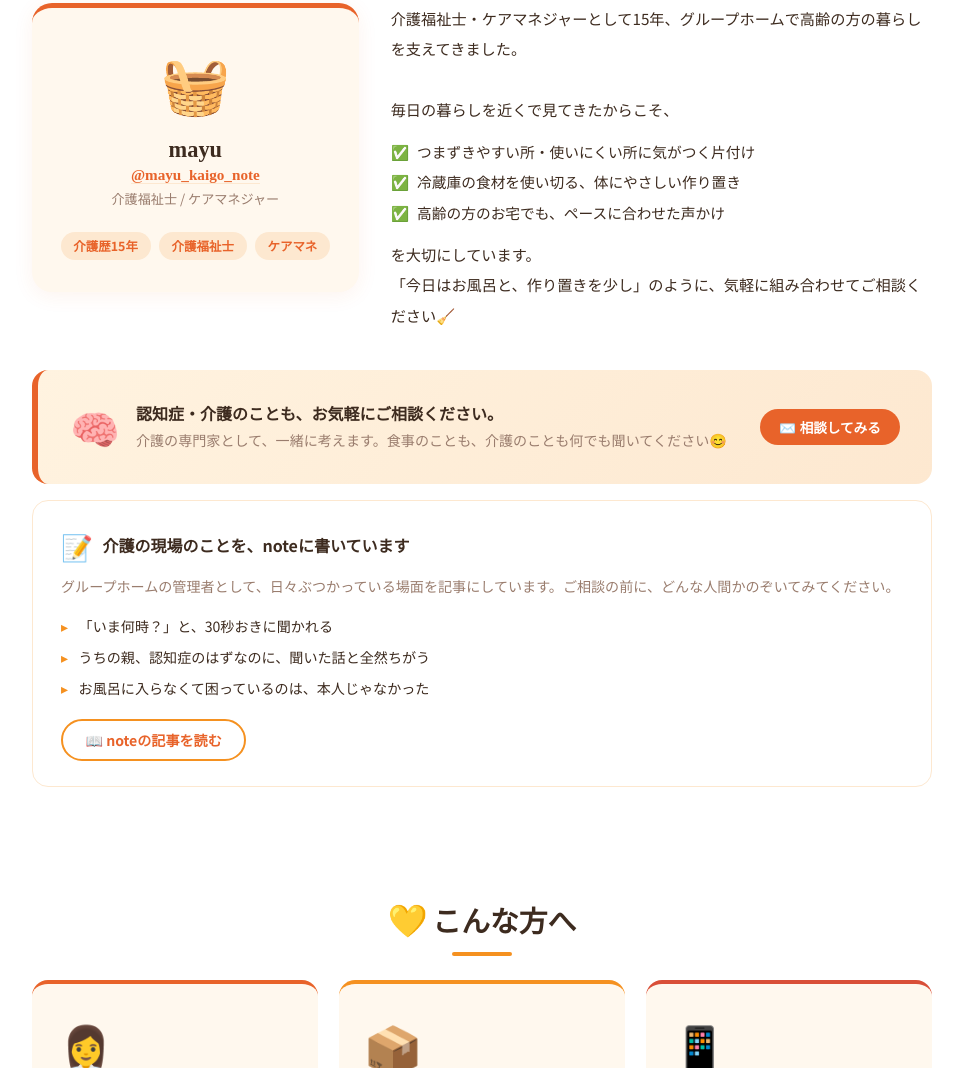
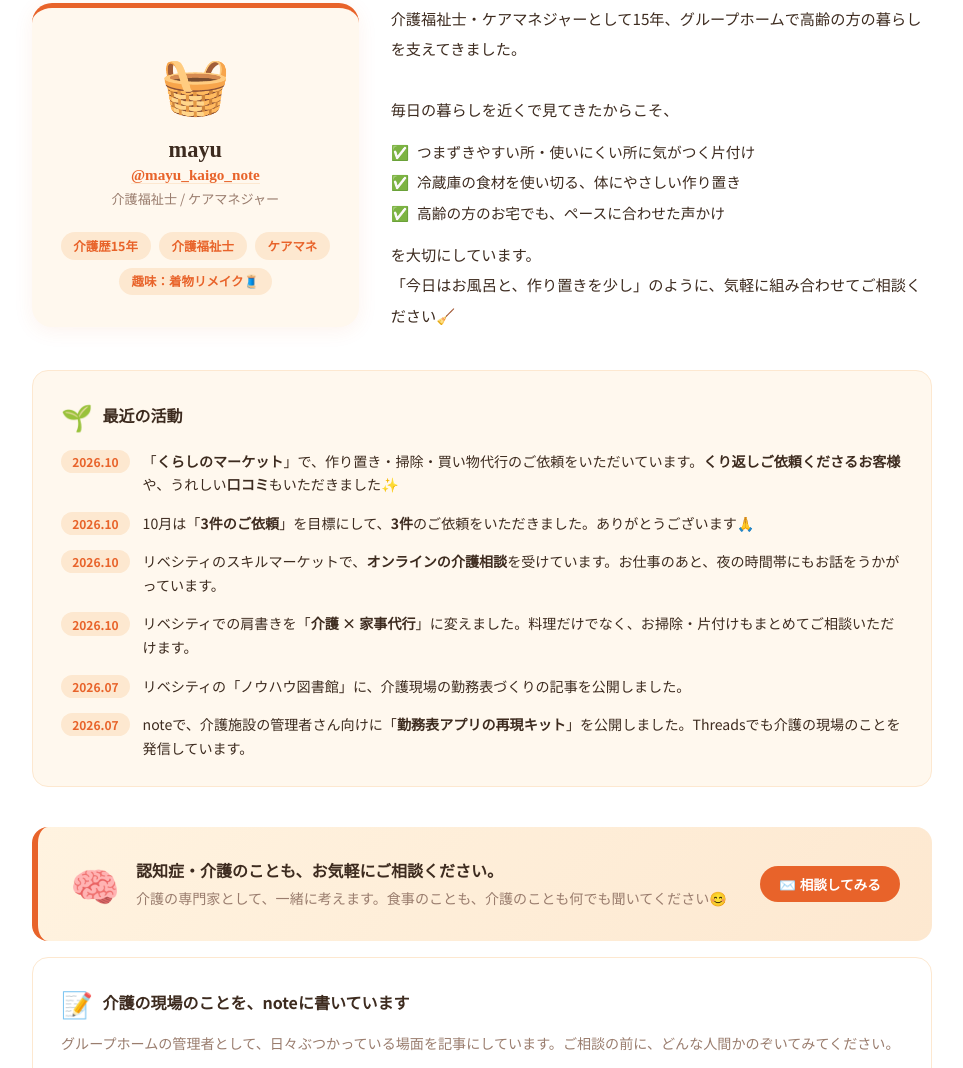
Before and after one commit to sansanmayu-bit/mayu-gohan, a plain HTML site: page index.html in a window 1280 px wide. Shown: the part 873-1941 px from the top of the page, without its empty margins (158-1121 px from the left). Drawn offline with Linux system fonts and the light colour scheme.

Commit message:
自己紹介に「最近の活動」と趣味タグを追加 (#3)
* 自己紹介に「最近の活動」を追加（スキルマーケットの介護相談・肩書き変更・ノウハウ図書館・note公開）

Co-Authored-By: Claude Opus 5.5 <noreply@anthropic.com>
Claude-Session: https://claude.ai/code/session_01WqPALMix6EAXrSS8FtHdot

* リベシティのプロフィールをもとに追加：10月の目標3件を達成・趣味（着物リメイク）のタグ

Co-Authored-By: Claude Opus 5.5 <noreply@anthropic.com>
Claude-Session: https://claude.ai/code/session_01WqPALMix6EAXrSS8FtHdot

* 最近の活動に、くらしのマーケットでの家事代行のご依頼・口コミを追加

Co-Authored-By: Claude Opus 5.5 <noreply@anthropic.com>
Claude-Session: https://claude.ai/code/session_01WqPALMix6EAXrSS8FtHdot

---------

Co-authored-by: Claude <noreply@anthropic.com>

```diff
--- a/index.html
+++ b/index.html
@@ -385,6 +385,7 @@ footer p { font-size: 0.82rem; line-height: 1.8; }
           <span style="background:var(--peach); color:var(--orange); font-size:0.78rem; font-weight:700; padding:0.3rem 0.8rem; border-radius:50px;">介護歴15年</span>
           <span style="background:var(--peach); color:var(--orange); font-size:0.78rem; font-weight:700; padding:0.3rem 0.8rem; border-radius:50px;">介護福祉士</span>
           <span style="background:var(--peach); color:var(--orange); font-size:0.78rem; font-weight:700; padding:0.3rem 0.8rem; border-radius:50px;">ケアマネ</span>
+          <span style="background:var(--peach); color:var(--orange); font-size:0.78rem; font-weight:700; padding:0.3rem 0.8rem; border-radius:50px;">趣味：着物リメイク🧵</span>
         </div>
       </div>
 
@@ -404,6 +405,40 @@ footer p { font-size: 0.82rem; line-height: 1.8; }
           「今日はお風呂と、作り置きを少し」のように、気軽に組み合わせてご相談ください🧹
         </p>
       </div>
+    </div>
+
+    <!-- 最近の活動 ※新しいものを上に足していく -->
+    <div style="margin-top:2.5rem; background:var(--cream); border-radius:16px; padding:1.6rem 1.75rem; border:1.5px solid var(--peach);">
+      <div style="display:flex; align-items:center; gap:0.6rem; margin-bottom:1rem;">
+        <span style="font-size:1.6rem;">🌱</span>
+        <div style="font-weight:700; font-size:1rem; color:var(--brown);">最近の活動</div>
+      </div>
+      <ul style="list-style:none; margin:0; padding:0; display:flex; flex-direction:column; gap:0.9rem;">
+        <li style="display:flex; gap:0.8rem; align-items:flex-start;">
+          <span style="flex-shrink:0; background:var(--peach); color:var(--orange); font-size:0.75rem; font-weight:700; padding:0.2rem 0.7rem; border-radius:50px; white-space:nowrap;">2026.10</span>
+          <span style="font-size:0.88rem; color:var(--brown); line-height:1.7;">「<b>くらしのマーケット</b>」で、作り置き・掃除・買い物代行のご依頼をいただいています。<b>くり返しご依頼くださるお客様</b>や、うれしい<b>口コミ</b>もいただきました✨</span>
+        </li>
+        <li style="display:flex; gap:0.8rem; align-items:flex-start;">
+          <span style="flex-shrink:0; background:var(--peach); color:var(--orange); font-size:0.75rem; font-weight:700; padding:0.2rem 0.7rem; border-radius:50px; white-space:nowrap;">2026.10</span>
+          <span style="font-size:0.88rem; color:var(--brown); line-height:1.7;">10月は「<b>3件のご依頼</b>」を目標にして、<b>3件</b>のご依頼をいただきました。ありがとうございます🙏</span>
+        </li>
+        <li style="display:flex; gap:0.8rem; align-items:flex-start;">
+          <span style="flex-shrink:0; background:var(--peach); color:var(--orange); font-size:0.75rem; font-weight:700; padding:0.2rem 0.7rem; border-radius:50px; white-space:nowrap;">2026.10</span>
+          <span style="font-size:0.88rem; color:var(--brown); line-height:1.7;">リベシティのスキルマーケットで、<b>オンラインの介護相談</b>を受けています。お仕事のあと、夜の時間帯にもお話をうかがっています。</span>
+        </li>
+        <li style="display:flex; gap:0.8rem; align-items:flex-start;">
+          <span style="flex-shrink:0; background:var(--peach); color:var(--orange); font-size:0.75rem; font-weight:700; padding:0.2rem 0.7rem; border-radius:50px; white-space:nowrap;">2026.10</span>
+          <span style="font-size:0.88rem; color:var(--brown); line-height:1.7;">リベシティでの肩書きを「<b>介護 × 家事代行</b>」に変えました。料理だけでなく、お掃除・片付けもまとめてご相談いただけます。</span>
+        </li>
+        <li style="display:flex; gap:0.8rem; align-items:flex-start;">
+          <span style="flex-shrink:0; background:var(--peach); color:var(--orange); font-size:0.75rem; font-weight:700; padding:0.2rem 0.7rem; border-radius:50px; white-space:nowrap;">2026.07</span>
+          <span style="font-size:0.88rem; color:var(--brown); line-height:1.7;">リベシティの「ノウハウ図書館」に、介護現場の勤務表づくりの記事を公開しました。</span>
+        </li>
+        <li style="display:flex; gap:0.8rem; align-items:flex-start;">
+          <span style="flex-shrink:0; background:var(--peach); color:var(--orange); font-size:0.75rem; font-weight:700; padding:0.2rem 0.7rem; border-radius:50px; white-space:nowrap;">2026.07</span>
+          <span style="font-size:0.88rem; color:var(--brown); line-height:1.7;">noteで、介護施設の管理者さん向けに「<b>勤務表アプリの再現キット</b>」を公開しました。Threadsでも介護の現場のことを発信しています。</span>
+        </li>
+      </ul>
     </div>
 
     <!-- 介護相談バナー -->
```
